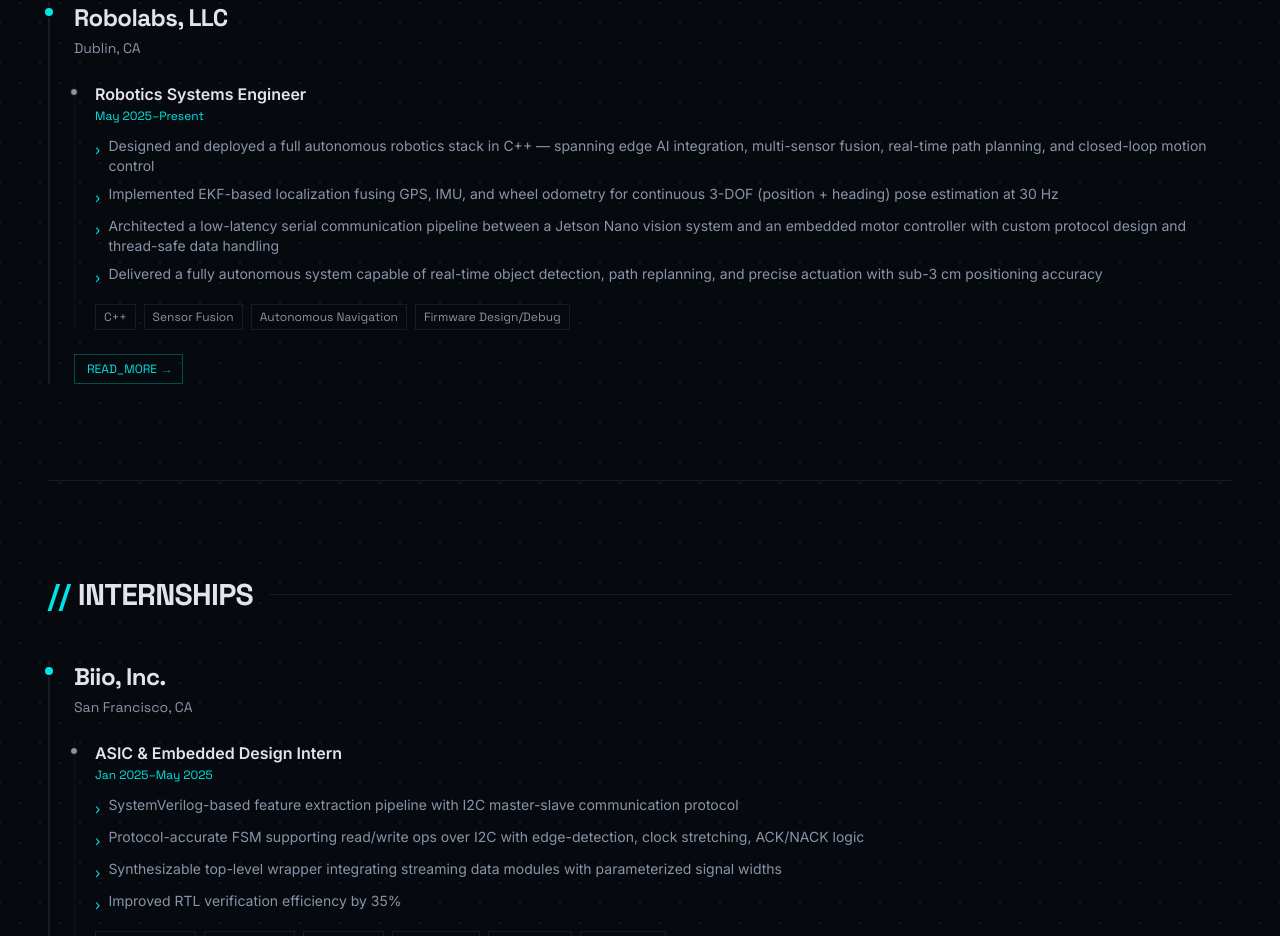
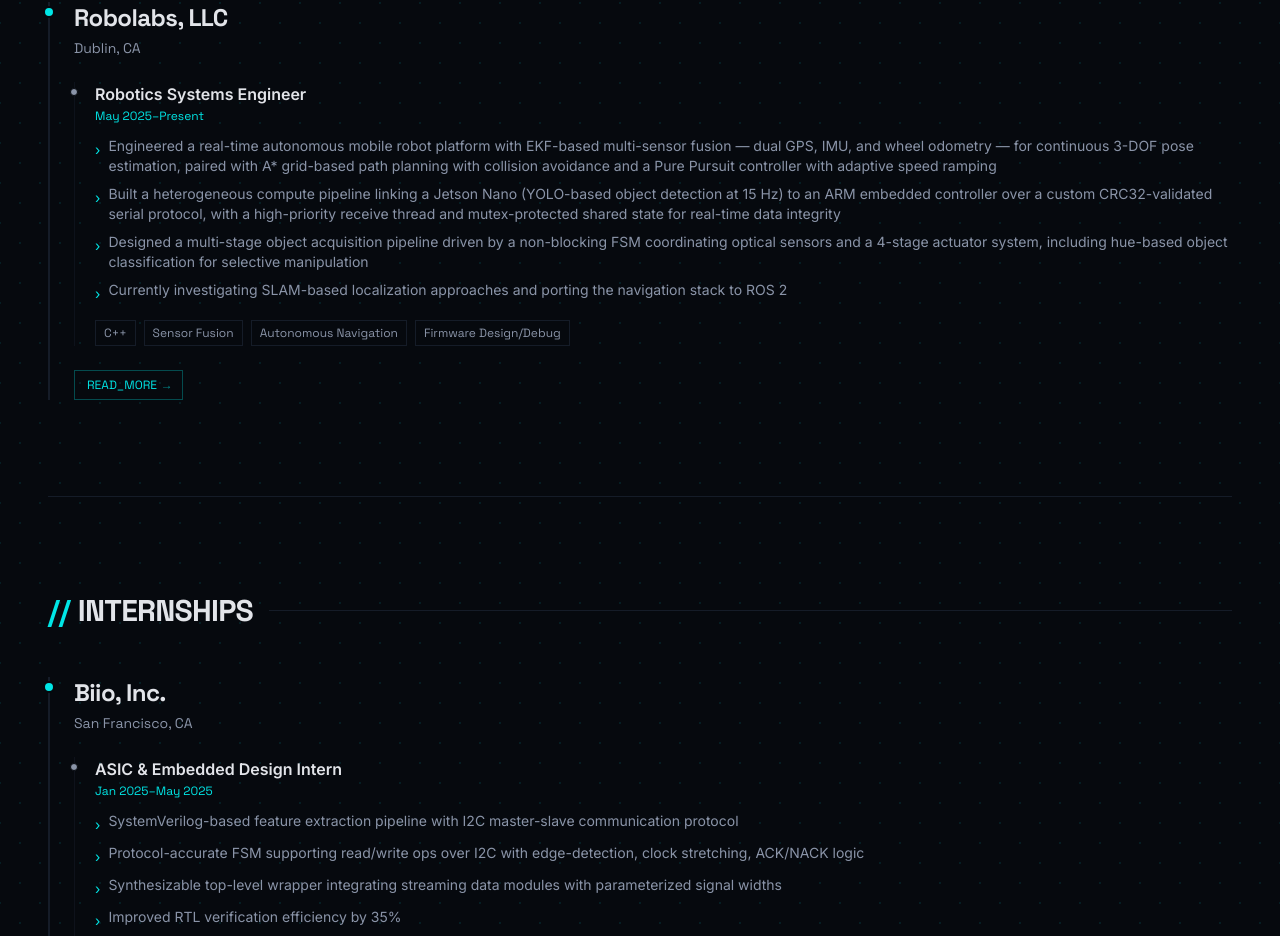
Before and after one commit to suryaa2902/Portfolio, a React (Vite) app: page / in a window 1280 px wide. Shown: the part 1657-2593 px from the top of the page. Built offline with nearby package versions, Linux system fonts and the light colour scheme.

Commit message:
Align Robolabs experience bullets with resume content

```diff
--- a/src/pages/home.tsx
+++ b/src/pages/home.tsx
@@ -107,10 +107,10 @@
                   title: "Robotics Systems Engineer",
                   date: "May 2025–Present",
                   bullets: [
-                    "Designed and deployed a full autonomous robotics stack in C++ — spanning edge AI integration, multi-sensor fusion, real-time path planning, and closed-loop motion control",
-                    "Implemented EKF-based localization fusing GPS, IMU, and wheel odometry for continuous 3-DOF (position + heading) pose estimation at 30 Hz",
-                    "Architected a low-latency serial communication pipeline between a Jetson Nano vision system and an embedded motor controller with custom protocol design and thread-safe data handling",
-                    "Delivered a fully autonomous system capable of real-time object detection, path replanning, and precise actuation with sub-3 cm positioning accuracy"
+                    "Engineered a real-time autonomous mobile robot platform with EKF-based multi-sensor fusion — dual GPS, IMU, and wheel odometry — for continuous 3-DOF pose estimation, paired with A* grid-based path planning with collision avoidance and a Pure Pursuit controller with adaptive speed ramping",
+                    "Built a heterogeneous compute pipeline linking a Jetson Nano (YOLO-based object detection at 15 Hz) to an ARM embedded controller over a custom CRC32-validated serial protocol, with a high-priority receive thread and mutex-protected shared state for real-time data integrity",
+                    "Designed a multi-stage object acquisition pipeline driven by a non-blocking FSM coordinating optical sensors and a 4-stage actuator system, including hue-based object classification for selective manipulation",
+                    "Currently investigating SLAM-based localization approaches and porting the navigation stack to ROS 2"
                   ],
                   skills: ["C++", "Sensor Fusion", "Autonomous Navigation", "Firmware Design/Debug"]
                 }
```
